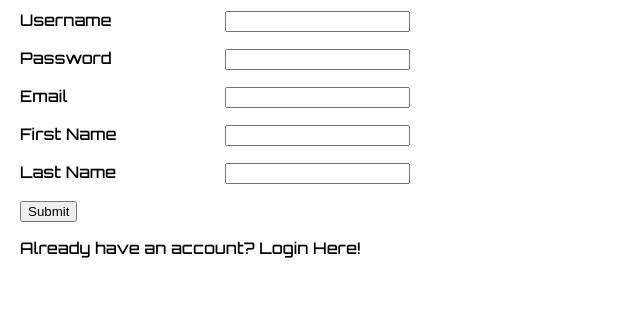
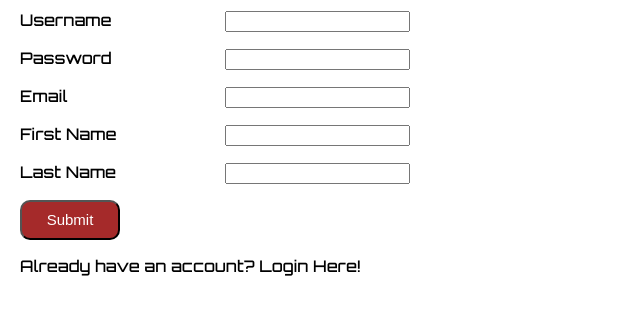
Before and after one commit to Jared-Glenn/Capstone-1, a Flask app: page /register in a window 1280 px wide. Shown: the part 165-480 px from the top of the page, without its empty margins (0-640 px from the left). Run offline with Flask 3, Linux system fonts and the light colour scheme; some libraries are stand-ins or nearby versions.

Commit message:
add button style

```diff
--- a/static/styles/styles.css
+++ b/static/styles/styles.css
@@ -16,6 +16,21 @@ a:hover {
 br {
     margin: 0;
     padding: 0;
+}
+
+button {
+    width: 100px;
+    height: 40px;
+    background-color: brown;
+    color: white;
+    font: bold;
+    font-size: 15px;
+    border-radius: 10px;
+}
+
+button:hover {
+    background-color: rgb(124, 21, 21);
+    border-color: brown;
 }
 
 .topnav {
--- a/templates/user.html
+++ b/templates/user.html
@@ -8,8 +8,12 @@
 <p>Username: {{ user.username }}</p>
 <p>Email: {{ user.email }}</p>
 
+<br>
+
 <a href="/new-code/{{ user.id }}">Create a new code</a>
 
+<br>
+<br>
 
 <h3>Created Codes:</h3>
 
```
